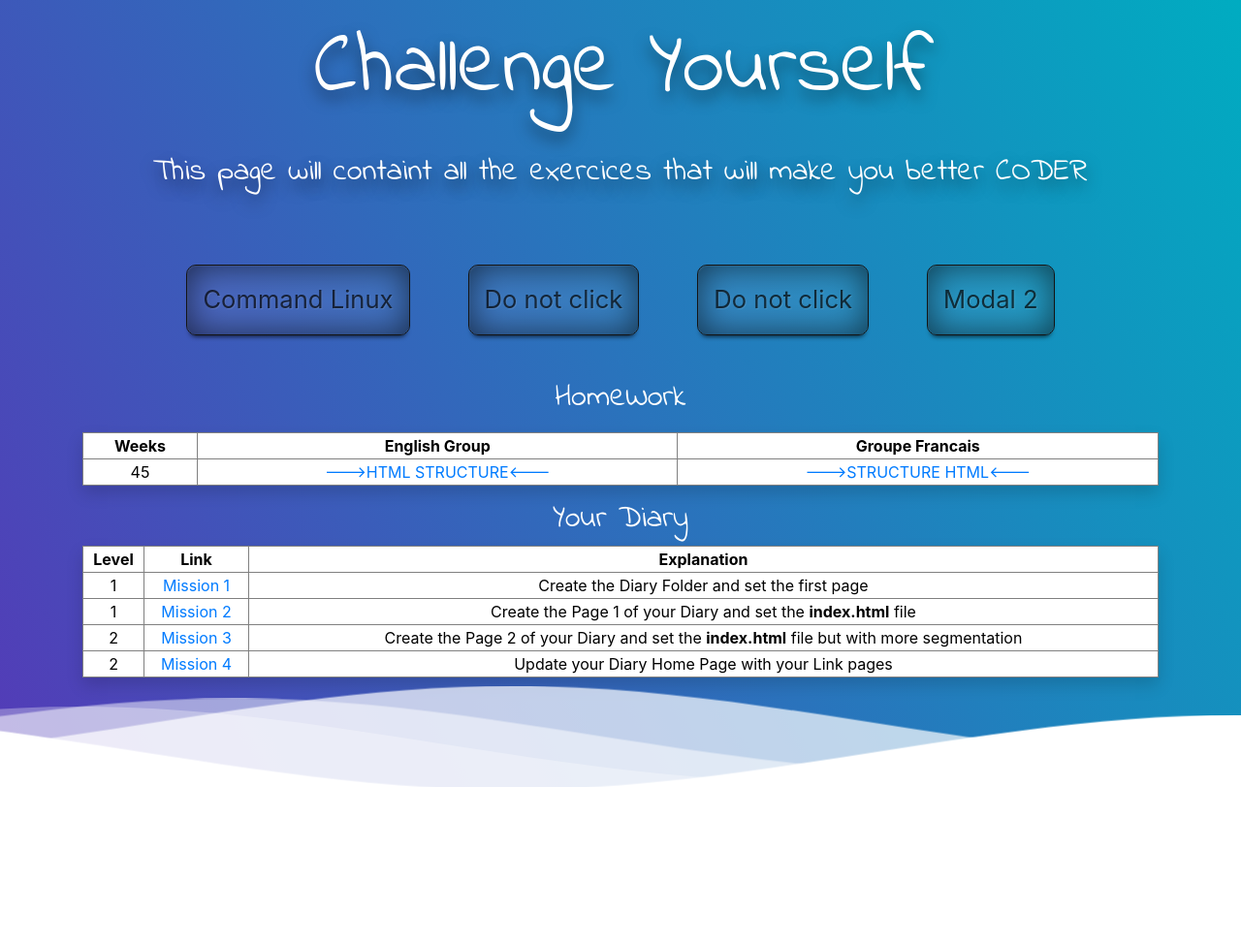
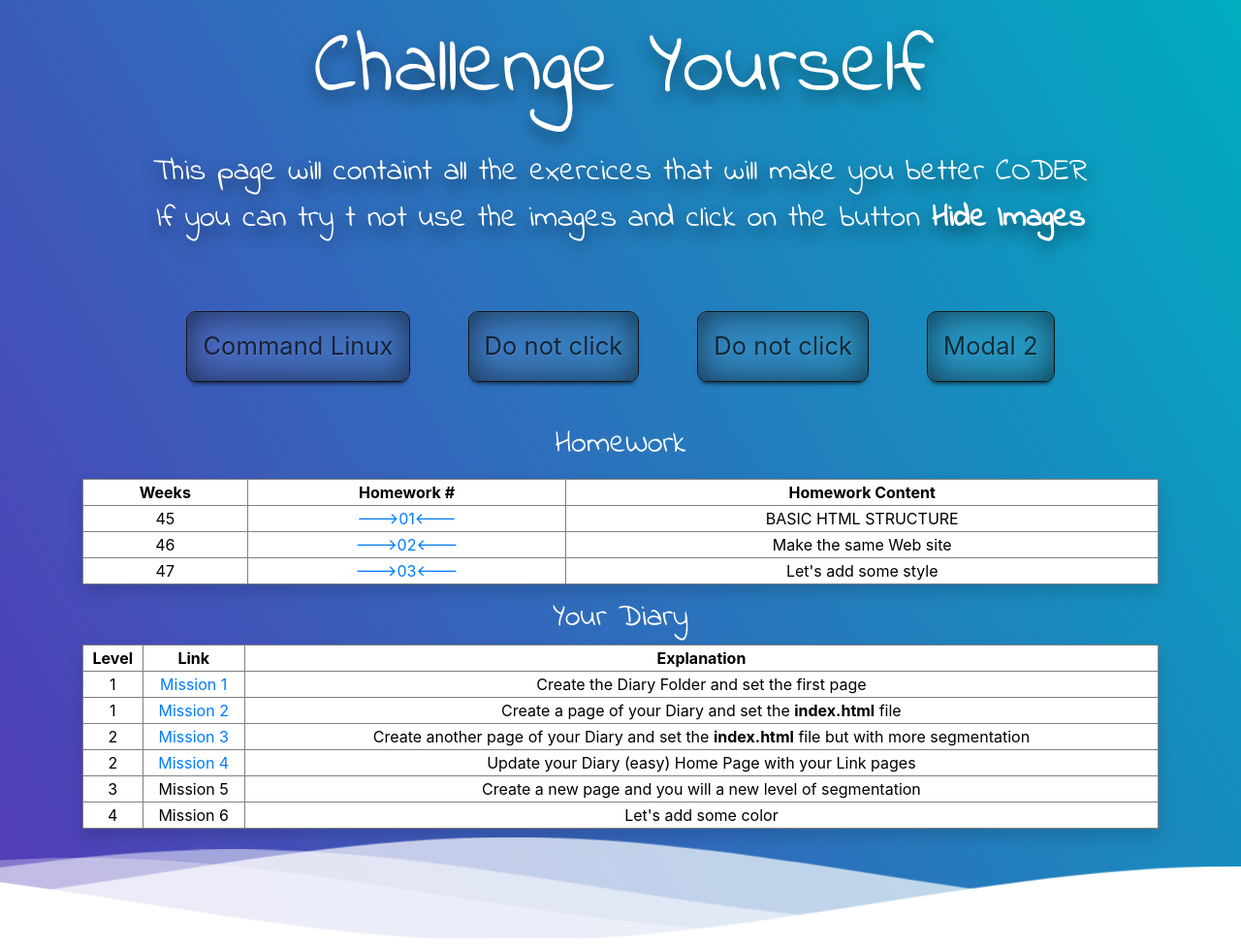
Before and after one commit to Farid212-sandBox/asmuch-kids-challenge, a plain HTML site: page index.html in a window 1280 px wide. Shown: the whole page at 97% size. Before the commit the page ends 819 px from the top, so only its background shows below. Drawn offline with nearby package versions, Linux system fonts and the light colour scheme.

Commit message:
update homework and add new one and mission

```diff
--- a/index.html
+++ b/index.html
@@ -16,7 +16,7 @@
         <div class="container">
             <div class="text-center" id="titlePage">
                 <h1>Challenge Yourself</h1>
-                <p>This page will containt all the exercices that will make you better <span>CODER</span></p>
+                <p>This page will containt all the exercices that will make you better <span>CODER</span><br> If you can try t not use the images and click on the button <b>Hide Images</b></p>
             </div>
 
             <section>
@@ -52,14 +52,24 @@
                 <table>
                     <tr>
                         <th>Weeks</th>
-                        <th>English Group</th>
-                        <th>Groupe Francais</th>
+                        <th>Homework #</th>
+                        <th>Homework Content</th>
                     </tr>
                     <div class="colonne">
                         <tr>
                             <td>45</td>
-                            <td><a href="English/Weeks45/index.html" target="_blank">---><span>HTML STRUCTURE</span><---</a></td>
-                            <td><a href="English/Weeks45/index.html" target="_blank">---><span>STRUCTURE HTML</span><---</a></td>
+                            <td><a href="English/Weeks45/index.html" target="_blank">---><span>01</span><---</a></td>
+                            <td>BASIC HTML STRUCTURE</td>
+                        </tr>
+                        <tr>
+                            <td>46</td>
+                            <td><a href="English/Weeks46/index.html" target="_blank">---><span>02</span><---</a></td>
+                            <td>Make the same Web site</td>
+                        </tr>
+                        <tr>
+                            <td>47</td>
+                            <td><a href="English/Weeks47/index.html" target="_blank">---><span>03</span><---</a></td>
+                            <td>Let's add some style</td>
                         </tr>
                     </div>
                 </table>
@@ -85,17 +95,27 @@
                         <tr>
                             <td>1</td>
                             <td><a target="_blank" href="./English/02.DiaryEasyPage/index.html">Mission 2</a></td>
-                            <td>Create the Page 1 of your Diary and set the <strong>index.html</strong> file</td>
+                            <td>Create a page of your Diary and set the <strong>index.html</strong> file</td>
                         </tr>
                         <tr>
                             <td>2</td>
                             <td><a target="_blank" href="./English/03.DiaryNormalPage/index.html">Mission 3</a></td>
-                            <td>Create the Page 2 of your Diary and set the <strong>index.html</strong> file but with more segmentation</td>
+                            <td>Create another page  of your Diary and set the <strong>index.html</strong> file but with more segmentation</td>
                         </tr>
                         <tr>
                             <td>2</td>
                             <td><a target="_blank" href="./English/04.DiaryUpdateMainPage/index.html">Mission 4</a></td>
-                            <td>Update your Diary Home Page with your Link pages</td>
+                            <td>Update your Diary (easy) Home Page with your Link pages</td>
+                        </tr>
+                        <tr>
+                            <td>3</td>
+                            <td>Mission 5</td>
+                            <td>Create a new page and you will a new level of segmentation</td>
+                        </tr>
+                        <tr>
+                            <td>4</td>
+                            <td>Mission 6</td>
+                            <td>Let's add some color</td>
                         </tr>
                     </div>
                 </table>
```
